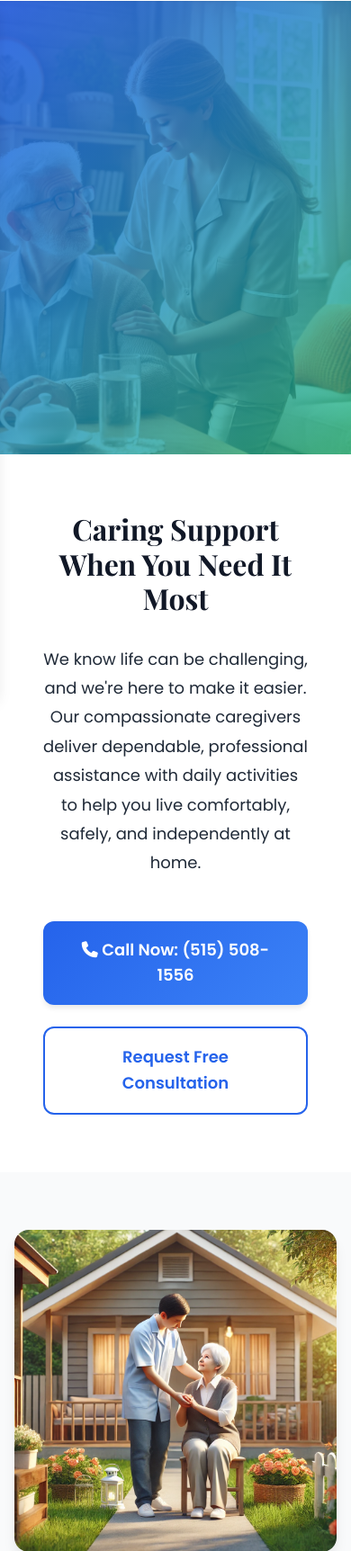
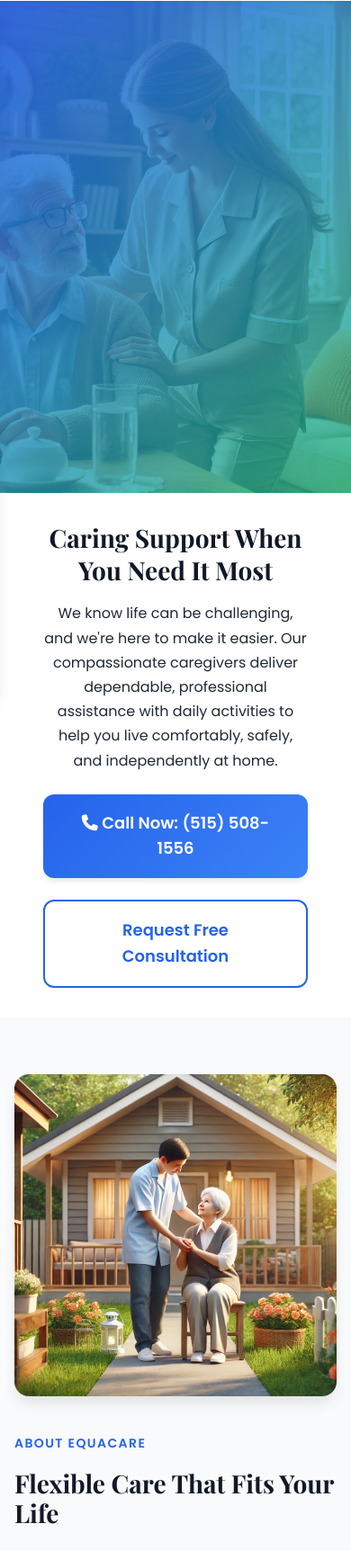
Before and after one commit to theequacare/equacare, a Django app: page / in a window 390 px wide. Shown: the part 71-1795 px from the top of the page at 90% size. Run offline with Django 4.2, Linux system fonts and the light colour scheme; data that the repository does not hold is empty.

Commit message:
Make text section more compact to give hero photo more space

```diff
--- a/static/css/style.css
+++ b/static/css/style.css
@@ -334,8 +334,8 @@ a:hover {
 
 .hero {
     position: relative;
-    height: 75vh;
-    min-height: 500px;
+    height: 85vh;
+    min-height: 550px;
     background-size: cover;
     background-position: center;
     background-repeat: no-repeat;
@@ -393,29 +393,29 @@ a:hover {
 
 /* Hero Content Section (Below Photo) */
 .hero-content-section {
-    padding: var(--spacing-2xl) 0;
+    padding: var(--spacing-xl) 0;
     background: var(--white);
     text-align: center;
 }
 
 .hero-content-wrapper {
-    max-width: 900px;
+    max-width: 800px;
     margin: 0 auto;
     padding: 0 var(--spacing-lg);
 }
 
 .hero-content-wrapper h1 {
-    font-size: 3rem;
+    font-size: 2.5rem;
     color: var(--gray-900);
+    margin-bottom: var(--spacing-md);
+    line-height: 1.3;
+}
+
+.hero-content-wrapper p {
+    font-size: 1.125rem;
+    color: var(--gray-700);
     margin-bottom: var(--spacing-lg);
-    line-height: 1.2;
-}
-
-.hero-content-wrapper p {
-    font-size: 1.25rem;
-    color: var(--gray-700);
-    margin-bottom: var(--spacing-xl);
-    line-height: 1.8;
+    line-height: 1.7;
 }
 
 .hero-content-wrapper .hero-buttons {
@@ -1805,16 +1805,22 @@ a:hover {
     }
 
     .hero {
-        height: 60vh;
-        min-height: 400px;
+        height: 65vh;
+        min-height: 450px;
+    }
+
+    .hero-content-section {
+        padding: var(--spacing-lg) 0;
     }
 
     .hero-content-wrapper h1 {
-        font-size: 2rem;
+        font-size: 1.75rem;
+        margin-bottom: var(--spacing-sm);
     }
 
     .hero-content-wrapper p {
-        font-size: 1.125rem;
+        font-size: 1rem;
+        margin-bottom: var(--spacing-md);
     }
 
     .hero-content-wrapper .hero-buttons {
```
